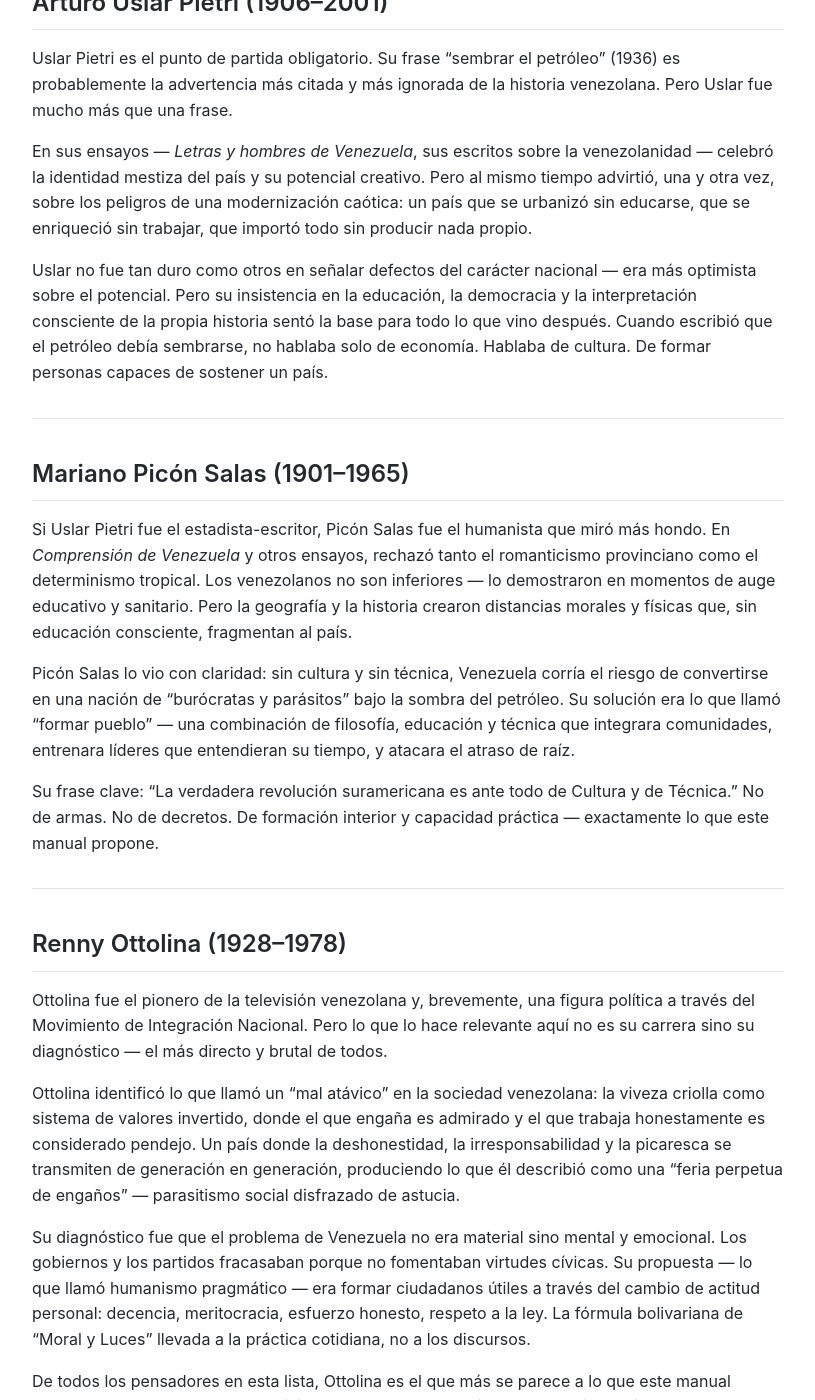
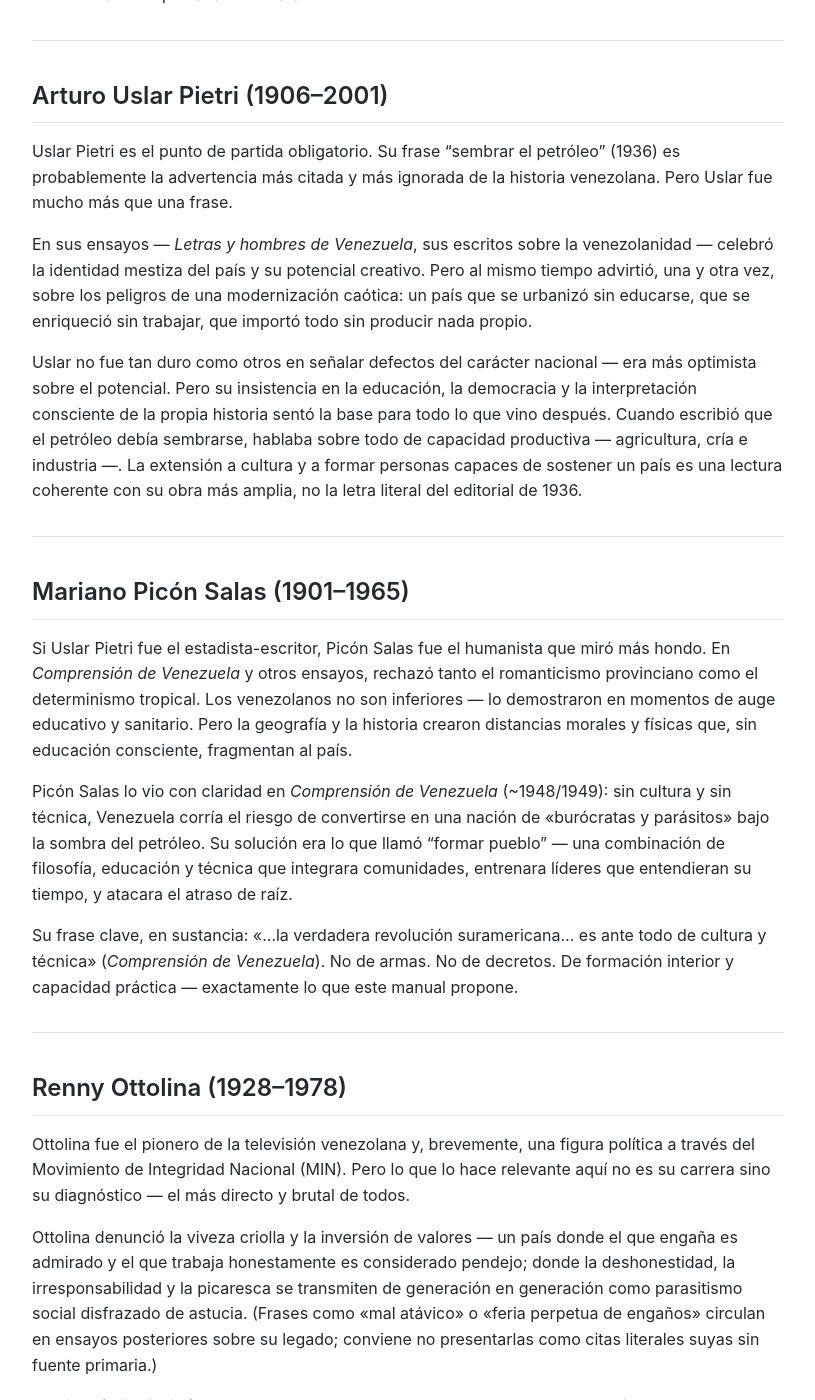
Before and after one commit to axeladriant/venezuela, a Jekyll site: the page built from capitulos/02-la-psicologia-del-venezolano-moderno.md, in a window 1280 px wide and 1400 px high, scrolled down 715 px. Shown: the whole window, without its empty margins (232-1047 px from the left). Built offline with Jekyll 4.4.1, drawn with Linux system fonts in a browser that asks for light colours; our own code applies the rules of GitHub Pages for plain Markdown files; some of the changed text lies outside the part shown.

Commit message:
fix(fact-check): Cap II Integridad Nacional, Larotta 2014, Ottolina attributions, Picón/Torres cites

```diff
--- a/capitulos/02-la-psicologia-del-venezolano-moderno.md
+++ b/capitulos/02-la-psicologia-del-venezolano-moderno.md
@@ -1,6 +1,8 @@
 # La psicología del venezolano moderno
 
-> "El problema no es material: el problema es mental y emocional." — Renny Ottolina
+> "Un país se hace buscando cambios de actitud, cambios en los esquemas mentales." — Renny Ottolina
+>
+> *(La frase popular «el problema no es material… es mental y emocional» se le atribuye con frecuencia; conviene verificarla en grabaciones o *Renny Presente*.)*
 
 ---
 
@@ -18,7 +20,7 @@ Uslar Pietri es el punto de partida obligatorio. Su frase "sembrar el petróleo"
 
 En sus ensayos — *Letras y hombres de Venezuela*, sus escritos sobre la venezolanidad — celebró la identidad mestiza del país y su potencial creativo. Pero al mismo tiempo advirtió, una y otra vez, sobre los peligros de una modernización caótica: un país que se urbanizó sin educarse, que se enriqueció sin trabajar, que importó todo sin producir nada propio.
 
-Uslar no fue tan duro como otros en señalar defectos del carácter nacional — era más optimista sobre el potencial. Pero su insistencia en la educación, la democracia y la interpretación consciente de la propia historia sentó la base para todo lo que vino después. Cuando escribió que el petróleo debía sembrarse, no hablaba solo de economía. Hablaba de cultura. De formar personas capaces de sostener un país.
+Uslar no fue tan duro como otros en señalar defectos del carácter nacional — era más optimista sobre el potencial. Pero su insistencia en la educación, la democracia y la interpretación consciente de la propia historia sentó la base para todo lo que vino después. Cuando escribió que el petróleo debía sembrarse, hablaba sobre todo de capacidad productiva — agricultura, cría e industria —. La extensión a cultura y a formar personas capaces de sostener un país es una lectura coherente con su obra más amplia, no la letra literal del editorial de 1936.
 
 ---
 
@@ -26,19 +28,19 @@ Uslar no fue tan duro como otros en señalar defectos del carácter nacional —
 
 Si Uslar Pietri fue el estadista-escritor, Picón Salas fue el humanista que miró más hondo. En *Comprensión de Venezuela* y otros ensayos, rechazó tanto el romanticismo provinciano como el determinismo tropical. Los venezolanos no son inferiores — lo demostraron en momentos de auge educativo y sanitario. Pero la geografía y la historia crearon distancias morales y físicas que, sin educación consciente, fragmentan al país.
 
-Picón Salas lo vio con claridad: sin cultura y sin técnica, Venezuela corría el riesgo de convertirse en una nación de "burócratas y parásitos" bajo la sombra del petróleo. Su solución era lo que llamó "formar pueblo" — una combinación de filosofía, educación y técnica que integrara comunidades, entrenara líderes que entendieran su tiempo, y atacara el atraso de raíz.
+Picón Salas lo vio con claridad en *Comprensión de Venezuela* (~1948/1949): sin cultura y sin técnica, Venezuela corría el riesgo de convertirse en una nación de «burócratas y parásitos» bajo la sombra del petróleo. Su solución era lo que llamó "formar pueblo" — una combinación de filosofía, educación y técnica que integrara comunidades, entrenara líderes que entendieran su tiempo, y atacara el atraso de raíz.
 
-Su frase clave: "La verdadera revolución suramericana es ante todo de Cultura y de Técnica." No de armas. No de decretos. De formación interior y capacidad práctica — exactamente lo que este manual propone.
+Su frase clave, en sustancia: «…la verdadera revolución suramericana… es ante todo de cultura y técnica» (*Comprensión de Venezuela*). No de armas. No de decretos. De formación interior y capacidad práctica — exactamente lo que este manual propone.
 
 ---
 
 ## Renny Ottolina (1928–1978)
 
-Ottolina fue el pionero de la televisión venezolana y, brevemente, una figura política a través del Movimiento de Integración Nacional. Pero lo que lo hace relevante aquí no es su carrera sino su diagnóstico — el más directo y brutal de todos.
+Ottolina fue el pionero de la televisión venezolana y, brevemente, una figura política a través del Movimiento de Integridad Nacional (MIN). Pero lo que lo hace relevante aquí no es su carrera sino su diagnóstico — el más directo y brutal de todos.
 
-Ottolina identificó lo que llamó un "mal atávico" en la sociedad venezolana: la viveza criolla como sistema de valores invertido, donde el que engaña es admirado y el que trabaja honestamente es considerado pendejo. Un país donde la deshonestidad, la irresponsabilidad y la picaresca se transmiten de generación en generación, produciendo lo que él describió como una "feria perpetua de engaños" — parasitismo social disfrazado de astucia.
+Ottolina denunció la viveza criolla y la inversión de valores — un país donde el que engaña es admirado y el que trabaja honestamente es considerado pendejo; donde la deshonestidad, la irresponsabilidad y la picaresca se transmiten de generación en generación como parasitismo social disfrazado de astucia. (Frases como «mal atávico» o «feria perpetua de engaños» circulan en ensayos posteriores sobre su legado; conviene no presentarlas como citas literales suyas sin fuente primaria.)
 
-Su diagnóstico fue que el problema de Venezuela no era material sino mental y emocional. Los gobiernos y los partidos fracasaban porque no fomentaban virtudes cívicas. Su propuesta — lo que llamó humanismo pragmático — era formar ciudadanos útiles a través del cambio de actitud personal: decencia, meritocracia, esfuerzo honesto, respeto a la ley. La fórmula bolivariana de "Moral y Luces" llevada a la práctica cotidiana, no a los discursos.
+Su diagnóstico insistía en que el problema de Venezuela era, ante todo, de actitud y de esquemas mentales. Los gobiernos y los partidos fracasaban porque no fomentaban virtudes cívicas. Él se describió como pragmático y humanista; su propuesta — a menudo resumida después como «humanismo pragmático» — era formar ciudadanos útiles mediante el cambio de actitud personal: decencia, meritocracia, esfuerzo honesto, respeto a la ley. Conectó esa recuperación cívica con la fórmula bolivariana de «Moral y Luces», llevada a la práctica cotidiana, no a los discursos.
 
 De todos los pensadores en esta lista, Ottolina es el que más se parece a lo que este manual propone. En los años 70 estaba diciendo exactamente lo mismo: el cambio empieza por dentro, no por arriba.
 
@@ -72,7 +74,7 @@ El vínculo con la cultivación es directo: el énfasis en el perdón, el servic
 
 Larotta Sánchez acuñó la imagen del "síndrome de la piñata" para describir un rasgo de la idiosincrasia venezolana: la expectativa de que los bienes, los cargos y las oportunidades se repartan como dulces de una piñata — sin mérito, sin esfuerzo, por cercanía al poder o por suerte.
 
-En *El síndrome de la Piñata en la idiosincrasia del venezolano* (2003), argumentó que esta mentalidad de reparto es una trampa cultural que bloquea la gobernanza competente. Cuando la expectativa colectiva es que "me toca" en lugar de "me lo gané", las instituciones se llenan de incompetencia, el clientelismo se normaliza, y la meritocracia se percibe como amenaza en lugar de solución.
+En *El síndrome de la Piñata en la idiosincrasia del venezolano* (2014; ideas que circulaban en artículos desde ~2003), argumentó que esta mentalidad de reparto es una trampa cultural que bloquea la gobernanza competente. Cuando la expectativa colectiva es que "me toca" en lugar de "me lo gané", las instituciones se llenan de incompetencia, el clientelismo se normaliza, y la meritocracia se percibe como amenaza en lugar de solución.
 
 Es una imagen dura pero útil — no como insulto sino como espejo.
 
```
Also changed, not shown: other parts of capitulos/02-la-psicologia-del-venezolano-moderno.md (+1 -1 lines).
